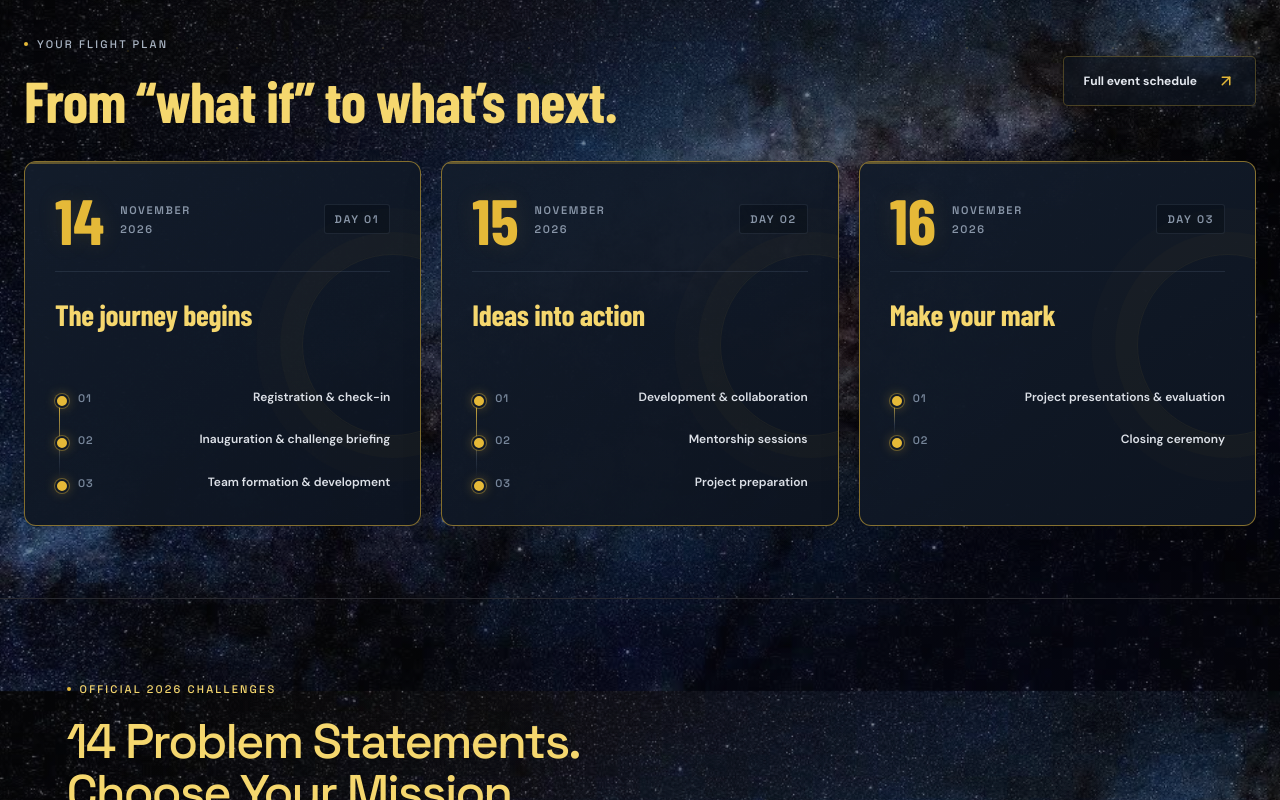
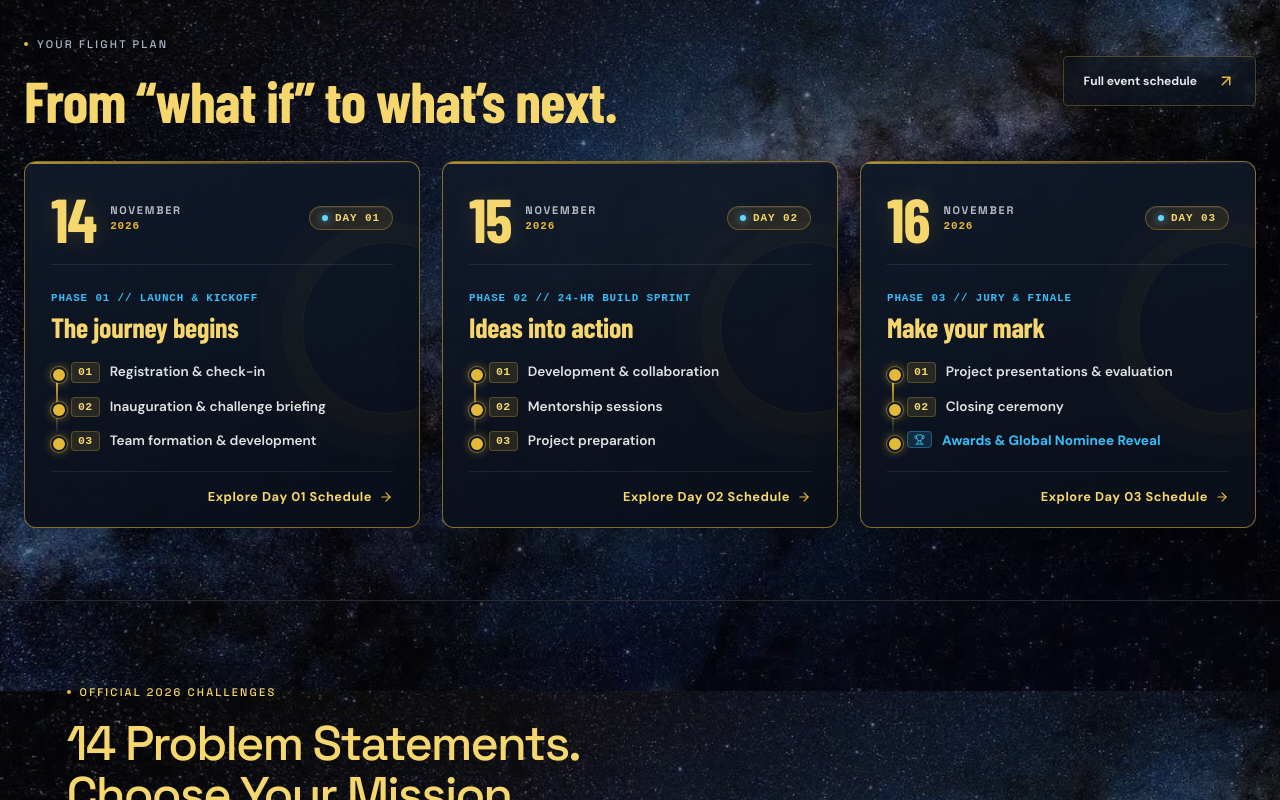
Before and after one commit to md4n4s28/BIAS-NSAC, a React (Vite) app: page / in a window 1280 px wide. Shown: the part 2599-3399 px from the top of the page. Built offline with nearby package versions, Linux system fonts and the light colour scheme; no server answers; a web font is replaced by a local one.

Commit message:
improve  itineary tiles

```diff
--- a/src/pages/Home.tsx
+++ b/src/pages/Home.tsx
@@ -452,30 +452,62 @@ export default function Home() {
         <div className="flight-plan-grid">
           {schedule.map((day) => {
             const [date, month] = day.date.split(' ');
+            const phaseLabel = day.day === '01'
+              ? 'PHASE 01 // LAUNCH & KICKOFF'
+              : day.day === '02'
+                ? 'PHASE 02 // 24-HR BUILD SPRINT'
+                : 'PHASE 03 // JURY & FINALE';
 
             return (
               <Link to="/venue-schedule" className="flight-plan-card" key={day.day}>
+                <div className="flight-plan-card-top-group">
                   <div className="flight-plan-card-header">
                     <div className="flight-plan-date">
                       <strong>{date}</strong>
-                    <span>
-                      <small>{month === 'NOV' ? 'NOVEMBER' : month}</small>
-                      <small>2026</small>
+                      <div className="flight-plan-date-meta">
+                        <span className="flight-plan-month">{month === 'NOV' ? 'NOVEMBER' : month}</span>
+                        <span className="flight-plan-year">2026</span>
+                      </div>
+                    </div>
+                    <span className="flight-plan-day">
+                      <span className="flight-plan-day-pulse" />
+                      DAY {day.day}
                     </span>
                   </div>
-                  <span className="flight-plan-day">DAY {day.day}</span>
-                </div>
-                <h3>{day.title}</h3>
+
+                  <div className="flight-plan-card-body">
+                    <span className="flight-plan-phase-tag">{phaseLabel}</span>
+                    <h3 className="flight-plan-title">{day.title}</h3>
+
                     <ol className="flight-plan-activities">
                       {day.activities.map((activity, index) => (
                         <li key={activity}>
                           <span className="flight-plan-activity-number">
                             {String(index + 1).padStart(2, '0')}
                           </span>
-                      <span>{activity}</span>
+                          <span className="flight-plan-activity-text">{activity}</span>
                         </li>
                       ))}
+                      {day.day === '03' && (
+                        <li className="flight-plan-activity-highlight">
+                          <span className="flight-plan-activity-number highlight">
+                            <Trophy size={11} />
+                          </span>
+                          <span className="flight-plan-activity-text highlight">
+                            Awards & Global Nominee Reveal
+                          </span>
+                        </li>
+                      )}
                     </ol>
+                  </div>
+                </div>
+
+                <div className="flight-plan-card-footer">
+                  <span className="flight-plan-cta-label">
+                    <span>Explore Day {day.day} Schedule</span>
+                    <ArrowRight size={14} className="flight-plan-cta-arrow" />
+                  </span>
+                </div>
               </Link>
             );
           })}
```
Also changed, not shown: src/extra.css. Lines whose indentation alone changed are shown as unchanged.
